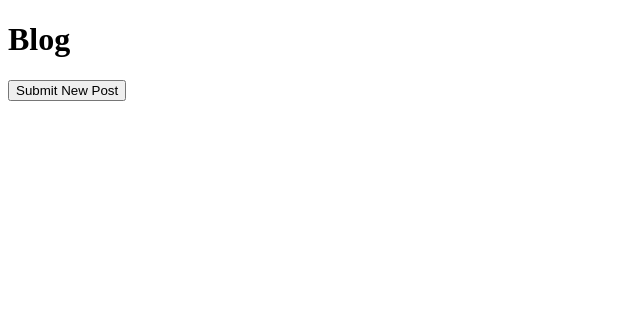
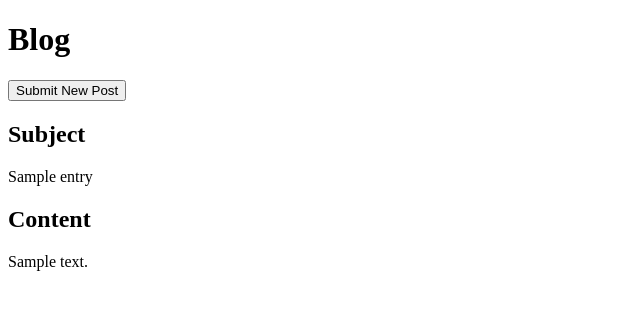
Before and after one commit to gwebwe/Udacity-Python, a Python web app: template templates/blog.html in a window 1280 px wide. Shown: the top 310 px of the page, without its empty margins (0-640 px from the left). Run offline with Jinja, Linux system fonts and the light colour scheme; the template is opened without the code that fills it: most values are stand-ins (such as "Sample title", 1, 10 or a date in 2020).

Commit message:
Updated so entries are shown on blog

```diff
--- a/templates/blog.html
+++ b/templates/blog.html
@@ -23,5 +23,15 @@
 <form action="/blog/newpost" method="get">
     <input type="submit" name="submitentry" value="Submit New Post"/>
 </form>
+{% for entry in entries %}
+<div class="subject">
+    <h2>Subject</h2>
+    {{entry.subject}}
+</div>
+<div class="content">
+    <h2>Content</h2>
+    {{entry.content}}
+</div>
+{% endfor %}
 </body>
 </html>
```
